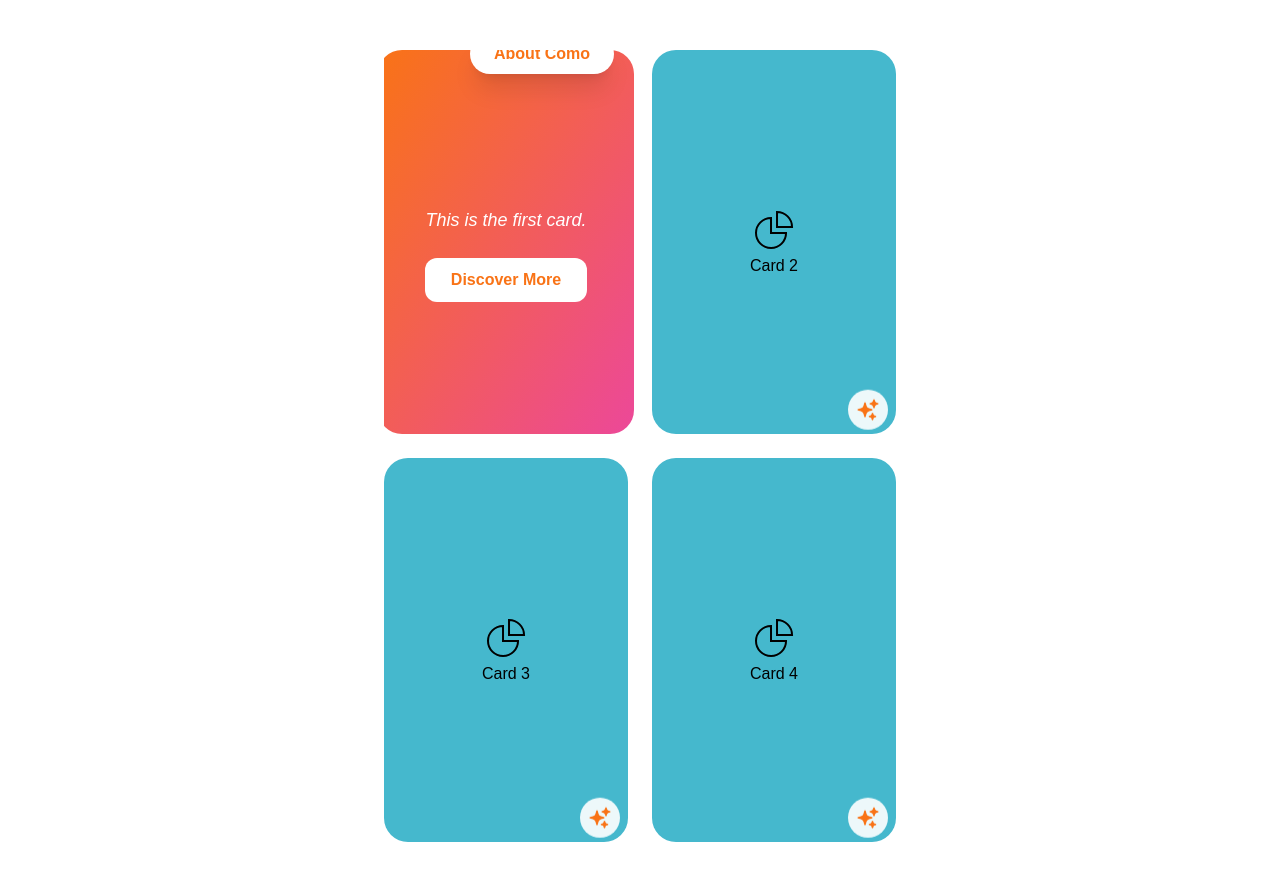
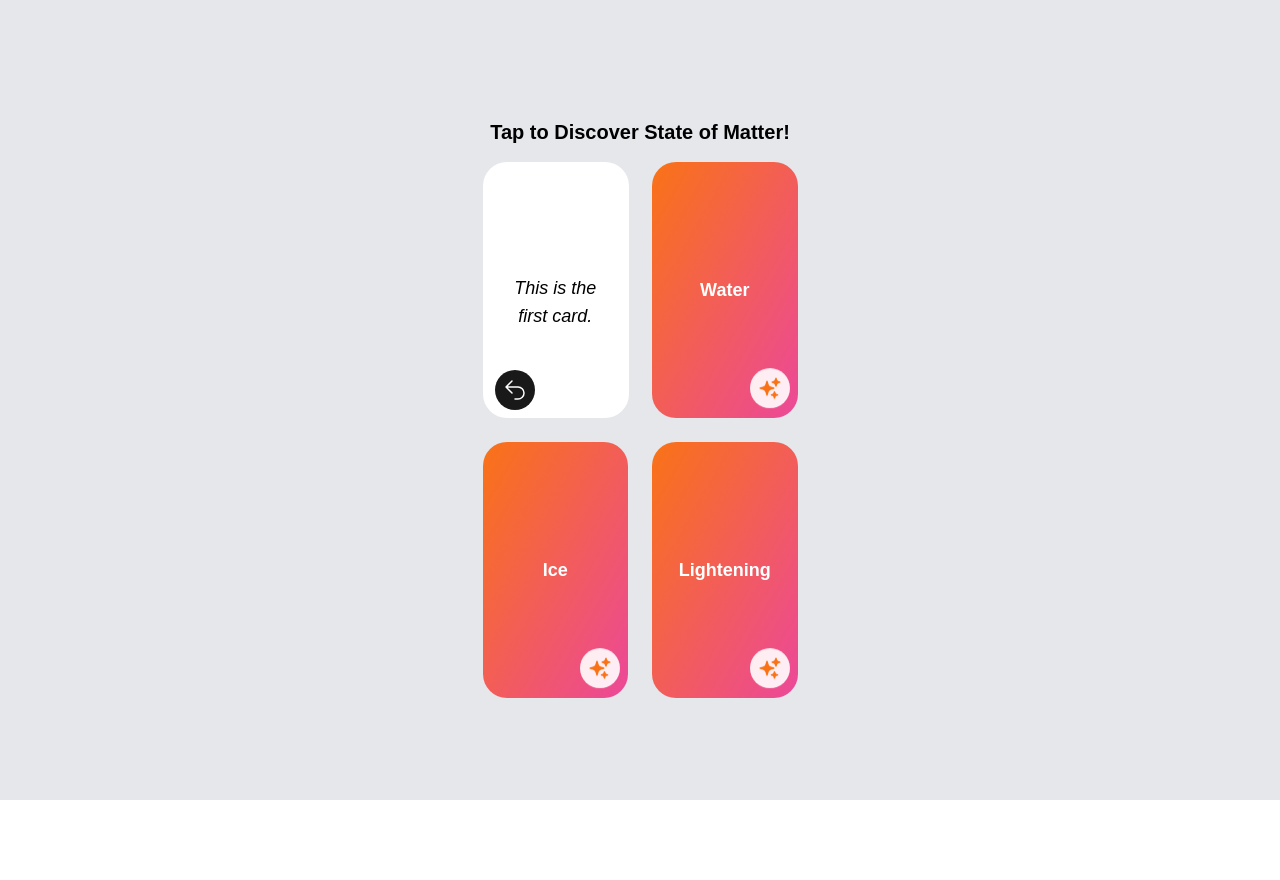
Before and after one commit to abdulhamiid/mini-quiz, a Vue app: page / in a window 1280 px wide. Both pictures are taken after a click on the button 600 px from the left and 414 px from the top of the page. Shown: the top 880 px of the page. After the commit the page ends 800 px from the top, so only its background shows below. Built offline with nearby package versions, Linux system fonts and the light colour scheme.

Commit message:
Revamp card tap to reveal UI

```diff
--- a/src/components/Card.vue
+++ b/src/components/Card.vue
@@ -25,20 +25,14 @@ const flipCard = () => {
 
     <div
       :class="{ flipped: isFlipped }"
-      class="flip-container relative h-96 w-full rounded-3xl"
+      class="flip-container relative h-64 w-full rounded-3xl"
     >
       <!-- Front Side Of Card -->
 
       <div
-        class="flip-card-front absolute left-0 top-0 z-10 flex h-full w-full items-center justify-center rounded-3xl bg-[#45b8cd] bg-cover bg-center transition-all duration-[1000ms] ease-in-out"
+        class="flip-card-front absolute left-0 top-0 z-10 flex h-full w-full items-center justify-center rounded-3xl bg-gradient-to-br from-orange-500 to-pink-500 p-6 text-center text-white transition-all duration-[1000ms] ease-in-out"
       >
-        <div>
-          <svg xmlns="http://www.w3.org/2000/svg" fill="none" viewBox="0 0 24 24" strokeWidth={1.5} stroke="currentColor" className="size-6">
-            <path strokeLinecap="round" strokeLinejoin="round" d="M10.5 6a7.5 7.5 0 1 0 7.5 7.5h-7.5V6Z" />
-            <path strokeLinecap="round" strokeLinejoin="round" d="M13.5 10.5H21A7.5 7.5 0 0 0 13.5 3v7.5Z" />
-          </svg>
-          <h2>{{ title }}</h2>
-        </div>
+        <h2 class="font-sans text-lg text-white font-bold">{{ title }}</h2>
         <button
           @click="flipCard()"
           tabindex="0"
@@ -54,41 +48,23 @@ const flipCard = () => {
         class="flip-card-back absolute left-0 top-0 z-0 flex h-full w-full flex-col items-center justify-center transition-all duration-[1000ms] ease-in-out"
       >
         <div
-          class="relative flex h-96 w-64 flex-col items-center justify-center gap-6 rounded-3xl bg-gradient-to-br from-orange-500 to-pink-500 p-6 text-center text-white"
+          class="relative flex h-full w-full flex-col items-center justify-center gap-6 rounded-3xl bg-white p-6 text-center text-black"
         >
           <Transition name="go-back">
             <button
               @click="flipCard()"
               tabindex="0"
               v-if="isFlipped"
-              class="go-back absolute -bottom-4 left-5 rounded-full bg-white/90 p-2 text-orange-500 transition-transform duration-300 hover:scale-110"
+              class="go-back absolute bottom-2 left-3 rounded-full bg-black/90 p-2 text-white transition-transform duration-300 hover:scale-110"
             >
               <ArrowUturnLeftIcon class="size-6" />
             </button>
-          </Transition>
-
-          <Transition name="about">
-            <div
-              v-if="isFlipped"
-              class="absolute -top-4 right-5 rounded-full bg-white px-6 py-2 font-semibold text-orange-500 shadow-xl"
-            >
-              About Como
-            </div>
           </Transition>
 
           <Transition name="info">
             <div v-if="isFlipped" class="mt-6 text-lg italic">
               {{description}}
             </div>
-          </Transition>
-
-          <Transition name="info">
-            <button
-              v-if="isFlipped"
-              class="rounded-xl border-2 border-transparent bg-white px-6 py-2 font-semibold text-orange-500 transition-all duration-300 hover:border-white hover:bg-transparent hover:text-white"
-            >
-              Discover More
-            </button>
           </Transition>
         </div>
       </div>
@@ -174,7 +150,6 @@ const flipCard = () => {
 .go-back-enter-active,
 .go-back-leave-active {
   transition: opacity 0.5s ease-in;
-  transition-delay: 3s;
 }
 
 </style>
--- a/src/components/Cards.vue
+++ b/src/components/Cards.vue
@@ -5,22 +5,22 @@ import { ref } from 'vue';
 const cards = ref([
   {
     id: 1,
-    title: 'Card 1',
+    title: 'Steam',
     description: 'This is the first card.',
   },
   {
     id: 2,
-    title: 'Card 2',
+    title: 'Water',
     description: 'This is the second card.',
   },
   {
     id: 3,
-    title: 'Card 3',
+    title: 'Ice',
     description: 'This is the third card.',
   },
   {
     id: 4,
-    title: 'Card 4',
+    title: 'Lightening',
     description: 'This is the fourth card.',
   },
 
@@ -28,8 +28,10 @@ const cards = ref([
 </script>
 
 <template>
-   <div
-    class="w-2/5 mx-auto m-[50px] grid grid-cols-2 gap-6 place-content-center relative overflow-hidden"
+  <div class="bg-gray-200 h-screen p-[10px] flex flex-col items-center justify-center">
+    <h1 class="font-sans font-bold p-4 lg:text-xl">Tap to Discover State of Matter!</h1>
+    <div
+    class="w-2/5 lg:w-1/4 mx-auto grid grid-cols-1 md:grid-cols-2 gap-6 justify-evenly content-center place-content-center relative overflow-hidden"
   >
   <Card
   v-for="card in cards"
@@ -40,4 +42,6 @@ const cards = ref([
   />
 </div>
 
+  </div>
+
 </template>
```
